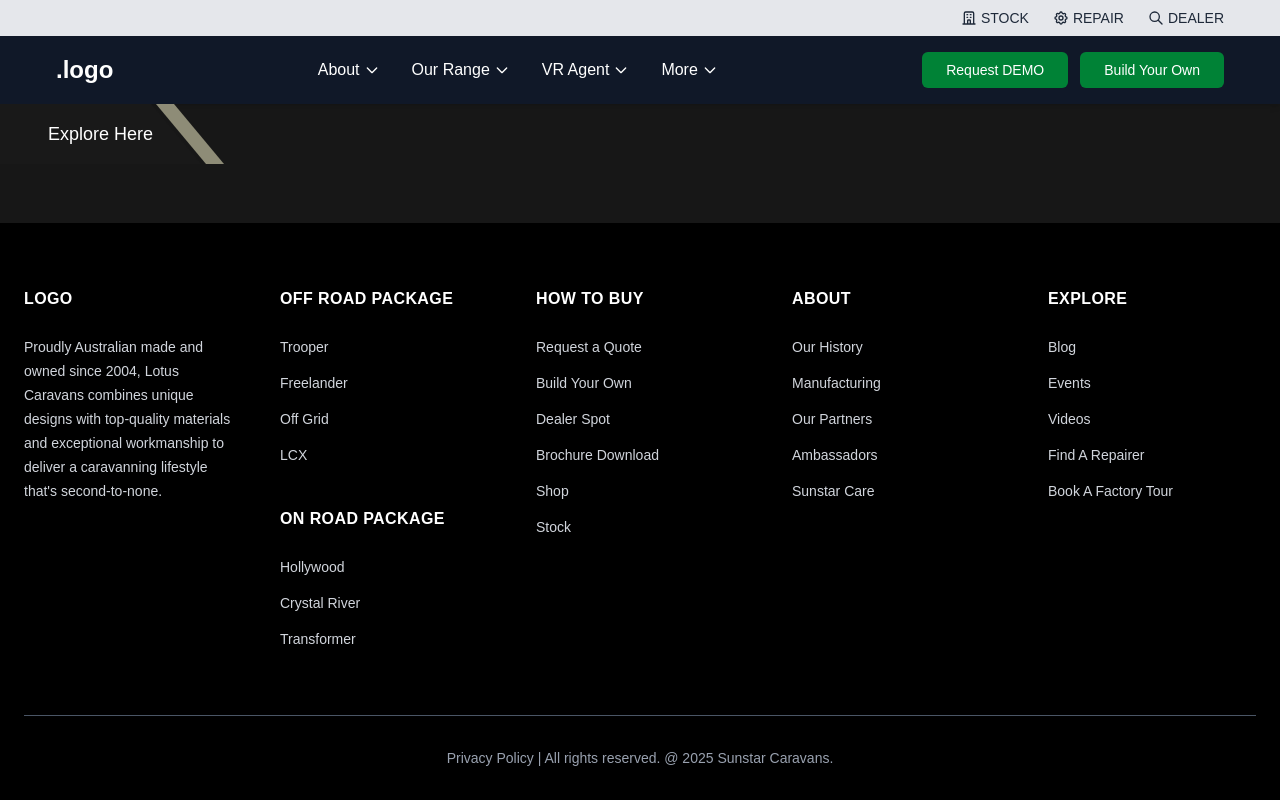
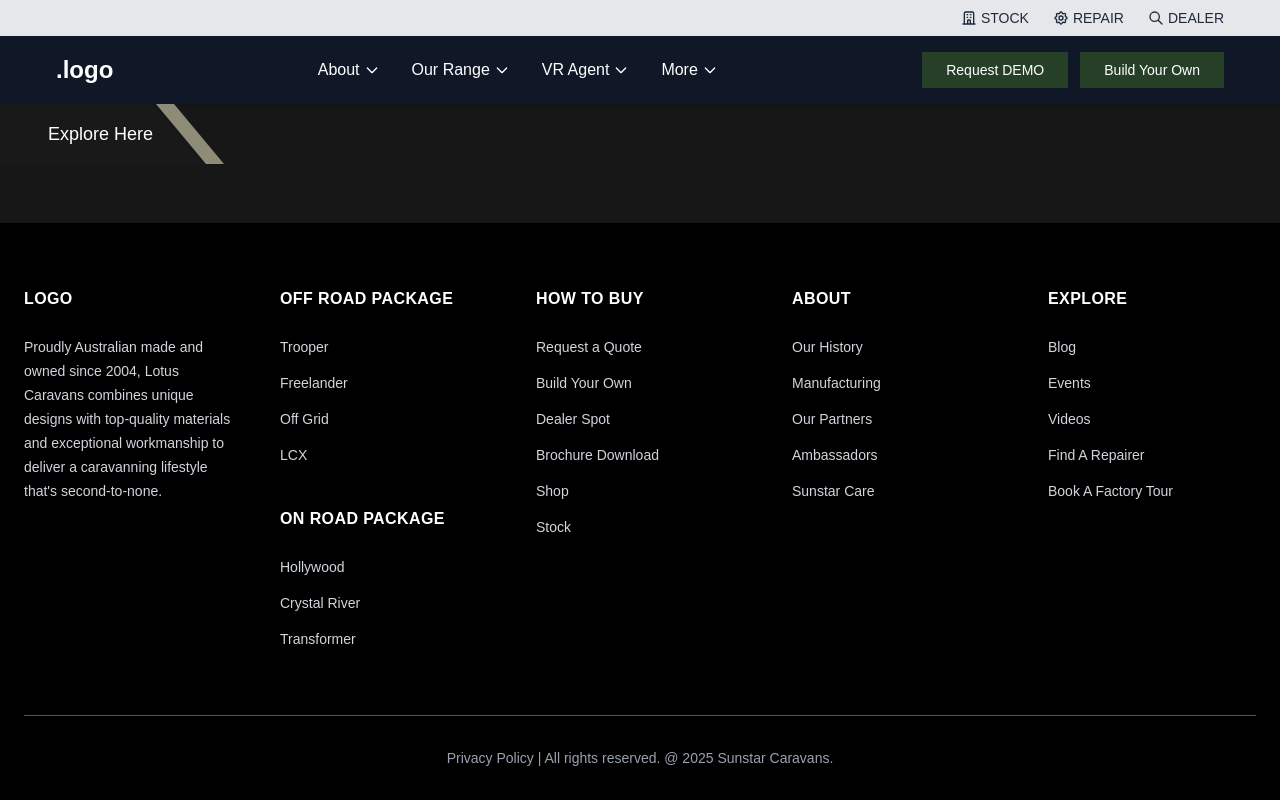
Before and after one commit to Uthrix-Solutions/sunstar-caravan, a Next.js app: page /about in a window 1280 px wide. Built offline with nearby package versions, Linux system fonts and the light colour scheme.

Commit message:
Update navigation button colors to use custom variables
Replaced hardcoded green color classes in MainNavigation with custom CSS variables for cama-green and cama-leaf-green. Added these custom color variables to globals.css for better theme consistency and maintainability.

```diff
--- a/app/components/layout/MainNavigation.tsx
+++ b/app/components/layout/MainNavigation.tsx
@@ -61,13 +61,13 @@ const MainNavigation = () => {
           <div className="flex items-center space-x-3">
             <Link
               href="/request-demo"
-              className="bg-green-700 hover:bg-green-800 text-white px-6 py-2 rounded-md font-medium transition-colors text-sm"
+              className="bg-cama-green hover:bg-cama-leaf-green text-white px-6 py-2  font-medium transition-colors text-sm"
             >
               Request DEMO
             </Link>
             <Link
               href="/build-your-own"
-              className="bg-green-700 hover:bg-green-800 text-white px-6 py-2 rounded-md font-medium transition-colors text-sm"
+              className="bg-cama-green hover:bg-cama-leaf-green text-white px-6 py-2 font-medium transition-colors text-sm"
             >
               Build Your Own
             </Link>
--- a/app/globals.css
+++ b/app/globals.css
@@ -17,6 +17,12 @@
   --color-foreground: var(--foreground);
   --font-sans: var(--font-geist-sans);
   --font-mono: var(--font-geist-mono);
+
+  /* Add your custom colors here */
+  --color-cama-black: var(--primary-cama-black);
+  --color-cama-green: var(--primary-cama-green);
+  --color-cama-forest: var(--primary-cama-forest);
+  --color-cama-leaf-green: var(--primary-cama-leaf-green);
 }
 
 @media (prefers-color-scheme: dark) {
```
